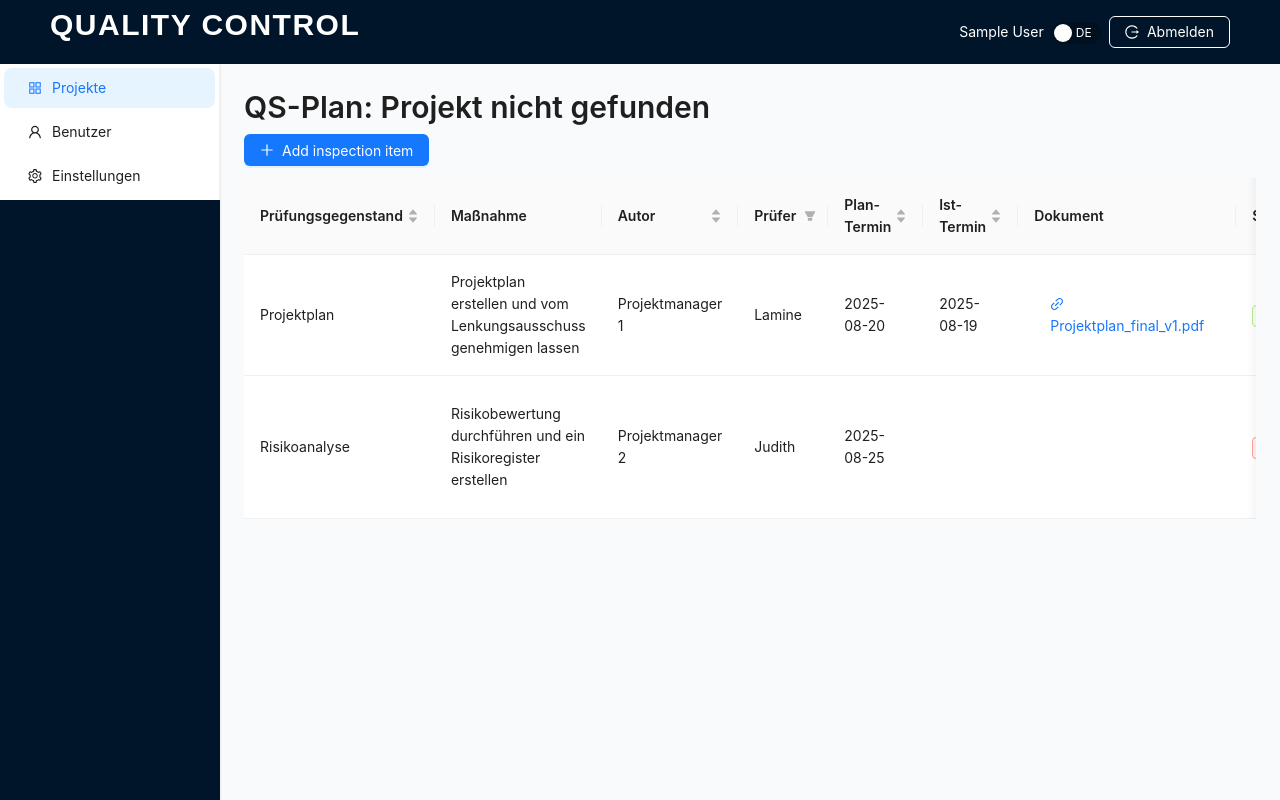
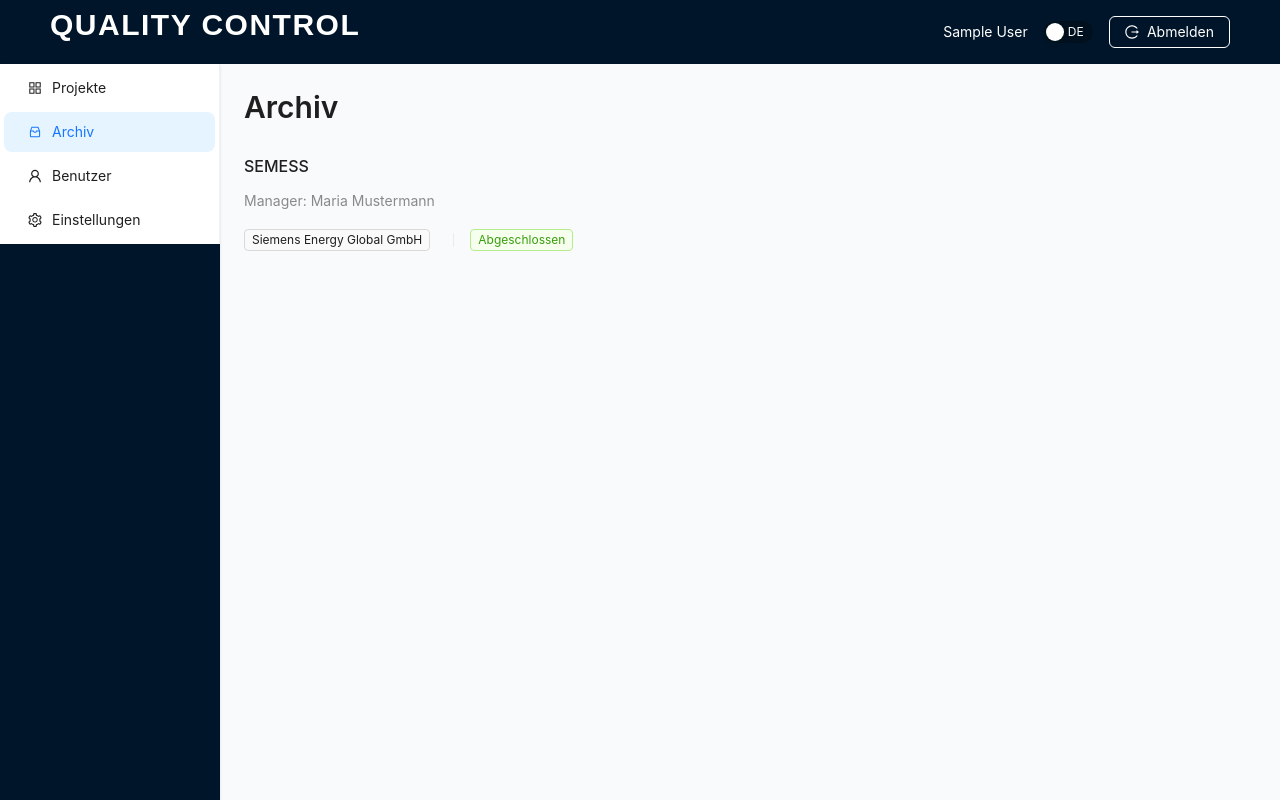
Before and after one commit to maymetra/QC-P-frontend-, a React (Vite) app: page /projects/archive in a window 1280 px wide. Built offline with nearby package versions, Linux system fonts and the light colour scheme; sample sign-in values are in the browser's storage.

Commit message:
Added archive

```diff
--- a/src/App.jsx
+++ b/src/App.jsx
@@ -4,9 +4,9 @@ import LoginPage from './pages/LoginPage';
 import ProjectsListPage from './pages/ProjectsListPage';
 import ProjectDetailPage from './pages/ProjectDetailPage';
 import ProtectedRoute from './components/ProtectedRoute';
-// ▼▼▼ Импортируем новые страницы ▼▼▼
 import UsersPage from './pages/UsersPage';
 import SettingsPage from './pages/SettingsPage';
+import ArchivedProjectsPage from './pages/ArchivedProjectsPage'; // <-- Импортируем новую страницу
 
 export default function App() {
     return (
@@ -17,9 +17,8 @@ export default function App() {
             {/* ▼▼▼ Защищенная зона ▼▼▼ */}
             <Route element={<ProtectedRoute />}>
                 <Route path="/projects" element={<ProjectsListPage />} />
+                <Route path="/projects/archive" element={<ArchivedProjectsPage />} /> {/* <-- Добавляем роут */}
                 <Route path="/projects/:projectId" element={<ProjectDetailPage />} />
-
-                {/* ▼▼▼ Добавлены маршруты для новых страниц ▼▼▼ */}
                 <Route path="/users" element={<UsersPage />} />
                 <Route path="/settings" element={<SettingsPage />} />
             </Route>
--- a/src/components/NavigationTab.jsx
+++ b/src/components/NavigationTab.jsx
@@ -5,6 +5,7 @@ import {
     AppstoreOutlined,
     UserOutlined,
     SettingOutlined,
+    InboxOutlined, // <-- Импортируем иконку
 } from '@ant-design/icons';
 import { useNavigate } from 'react-router-dom';
 import { useTranslation } from 'react-i18next';
@@ -19,7 +20,12 @@ export default function NavigationTab({ activeKey }) {
         {
             key: '/projects',
             icon: <AppstoreOutlined />,
-            label: t('menu.projects') // <-- Используем новый ключ
+            label: t('menu.projects')
+        },
+        { // <-- Добавляем новый пункт меню
+            key: '/projects/archive',
+            icon: <InboxOutlined />,
+            label: t('menu.archive', {defaultValue: 'Archive'})
         },
     ];
 
--- a/src/i18n.js
+++ b/src/i18n.js
@@ -14,6 +14,7 @@ i18n
                         projects: 'Projects',
                         users: 'Users',
                         settings: 'Settings',
+                        archive: 'Archive',
                     },
                     /* ---------- TABLE HEADERS ---------- */
                     table: {
@@ -132,6 +133,7 @@ i18n
                         projects: 'Projekte',
                         users: 'Benutzer',
                         settings: 'Einstellungen',
+                        archive: 'Archiv',
                     },
                     /* ---------- TABLE HEADERS ---------- */
                     table: {
--- /dev/null
+++ b/src/pages/ArchivedProjectsPage.jsx
@@ -0,0 +1,75 @@
+// src/pages/ArchivedProjectsPage.jsx
+import React, {useEffect, useMemo, useState} from 'react';
+import { Layout, Typography, Button, Flex, List, Tag } from 'antd';
+import { useTranslation } from 'react-i18next';
+import { LogoutOutlined } from '@ant-design/icons';
+import { useAuth } from '../context/AuthContext';
+import LanguageSwitch from '../components/LanguageSwitch';
+import NavigationTab from '../components/NavigationTab';
+import { filterProjectsForUser } from '../services/mockData';
+import { useNavigate } from 'react-router-dom';
+
+const { Header, Sider, Content } = Layout;
+const { Title, Text } = Typography;
+
+export default function ArchivedProjectsPage() {
+    const { t } = useTranslation();
+    const { user, logout } = useAuth();
+    const navigate = useNavigate();
+
+    const [projects, setProjects] = useState([]);
+    useEffect(() => {
+        // Фильтруем проекты, оставляя только завершенные
+        const allProjects = filterProjectsForUser(user);
+        setProjects(allProjects.filter(p => p.status === 'finished'));
+    }, [user]);
+
+    return (
+        <Layout style={{ minHeight: '100vh' }}>
+            <Header className="flex justify-between items-center bg-gray-900 px-6 shadow-sm">
+                <h1 className="futuristic text-2xl sm:text-3xl m-0 leading-none">QUALITY CONTROL</h1>
+                <Flex align="center" gap="middle">
+                    <Text style={{ color: 'white' }}>{user?.name}</Text>
+                    <LanguageSwitch />
+                    <Button ghost icon={<LogoutOutlined />} onClick={logout}>{t('logout')}</Button>
+                </Flex>
+            </Header>
+
+            <Layout>
+                <Sider width={220} className="bg-white shadow-sm">
+                    <NavigationTab activeKey="/projects/archive" />
+                </Sider>
+
+                <Content className="p-6 bg-gray-50">
+                    <Flex justify="space-between" align="center" className="!mb-4">
+                        <Title level={2} className="!m-0">{t('menu.archive', {defaultValue: 'Archive'})}</Title>
+                    </Flex>
+
+                    {/* Список проектов */}
+                    <List
+                        itemLayout="vertical"
+                        dataSource={projects}
+                        rowKey={(item) => item.id}
+                        renderItem={(item) => (
+                            <List.Item
+                                onClick={() => navigate(`/projects/${item.id}`)}
+                                style={{ cursor: 'pointer' }}
+                                actions={[
+                                    <Tag key="kunde">{item.kunde || '—'}</Tag>,
+                                    <Tag key="status" color="green">
+                                        {t(`projects.status.${item.status}`, { defaultValue: item.status })}
+                                    </Tag>,
+                                ]}
+                            >
+                                <List.Item.Meta
+                                    title={item.name}
+                                    description={`${t('projects.manager', { defaultValue: 'Manager' })}: ${item.manager || '—'}`}
+                                />
+                            </List.Item>
+                        )}
+                    />
+                </Content>
+            </Layout>
+        </Layout>
+    );
+}
--- a/src/pages/ProjectsListPage.jsx
+++ b/src/pages/ProjectsListPage.jsx
@@ -17,23 +17,29 @@ const { Option } = Select;
 export default function ProjectsListPage() {
     const { t } = useTranslation();
     const { user, logout } = useAuth();
-    const navigate = useNavigate(); // <-- ПЕРЕНЕСЕНО СЮДА
+    const navigate = useNavigate();
 
     const [form] = Form.useForm();
     const [isModalVisible, setIsModalVisible] = useState(false);
     const [projects, setProjects] = useState([]);
+
+    // Обновляем логику для фильтрации
+    const activeProjects = useMemo(() => {
+        return projects.filter(p => p.status !== 'finished');
+    }, [projects]);
+
     useEffect(() => {
         setProjects(filterProjectsForUser(user));
-        }, [user]);
+    }, [user]);
     const [filters, setFilters] = useState({ q: '', kunde: 'all', status: 'all' });
 
     const kundeOptions = useMemo(() => {
-        const set = new Set(projects.map(p => p.kunde).filter(Boolean));
+        const set = new Set(activeProjects.map(p => p.kunde).filter(Boolean));
         return ['all', ...Array.from(set)];
-    }, [projects]);
+    }, [activeProjects]);
 
     const filtered = useMemo(() => {
-        return projects.filter(p => {
+        return activeProjects.filter(p => {
             const byQ =
                 !filters.q ||
                 p.name.toLowerCase().includes(filters.q.toLowerCase()) ||
@@ -42,7 +48,7 @@ export default function ProjectsListPage() {
             const byStatus = filters.status === 'all' || p.status === filters.status;
             return byQ && byKunde && byStatus;
         });
-    }, [projects, filters]);
+    }, [activeProjects, filters]);
 
     const canCreate = user?.role === 'auditor' || user?.role === 'admin';
 
@@ -53,8 +59,8 @@ export default function ProjectsListPage() {
     const closeCreate = () => setIsModalVisible(false);
 
     const handleCreate = values => {
-        const newProject = createProject(values);
-        setProjects(filterProjectsForUser(user));
+        createProject(values); // createProject уже обновляет mockData
+        setProjects(filterProjectsForUser(user)); // Перечитываем все проекты
         setIsModalVisible(false);
         form.resetFields();
     };
@@ -112,7 +118,6 @@ export default function ProjectsListPage() {
                         >
                             <Option value="all">{t('projects.filters.statusAll')}</Option>
                             <Option value="in_progress">{t('projects.status.in_progress')}</Option>
-                            <Option value="finished">{t('projects.status.finished')}</Option>
                             <Option value="on_hold">{t('projects.status.on_hold')}</Option>
                         </Select>
                         <Button onClick={() => setFilters({ q: '', kunde: 'all', status: 'all' })}>
@@ -134,11 +139,9 @@ export default function ProjectsListPage() {
                                     <Tag
                                         key="status"
                                         color={
-                                            item.status === 'finished'
-                                                ? 'green'
-                                                : item.status === 'in_progress'
-                                                    ? 'geekblue'
-                                                    : 'gold'
+                                            item.status === 'in_progress'
+                                                ? 'geekblue'
+                                                : 'gold'
                                         }
                                     >
                                         {t(`projects.status.${item.status}`, { defaultValue: item.status })}
```
